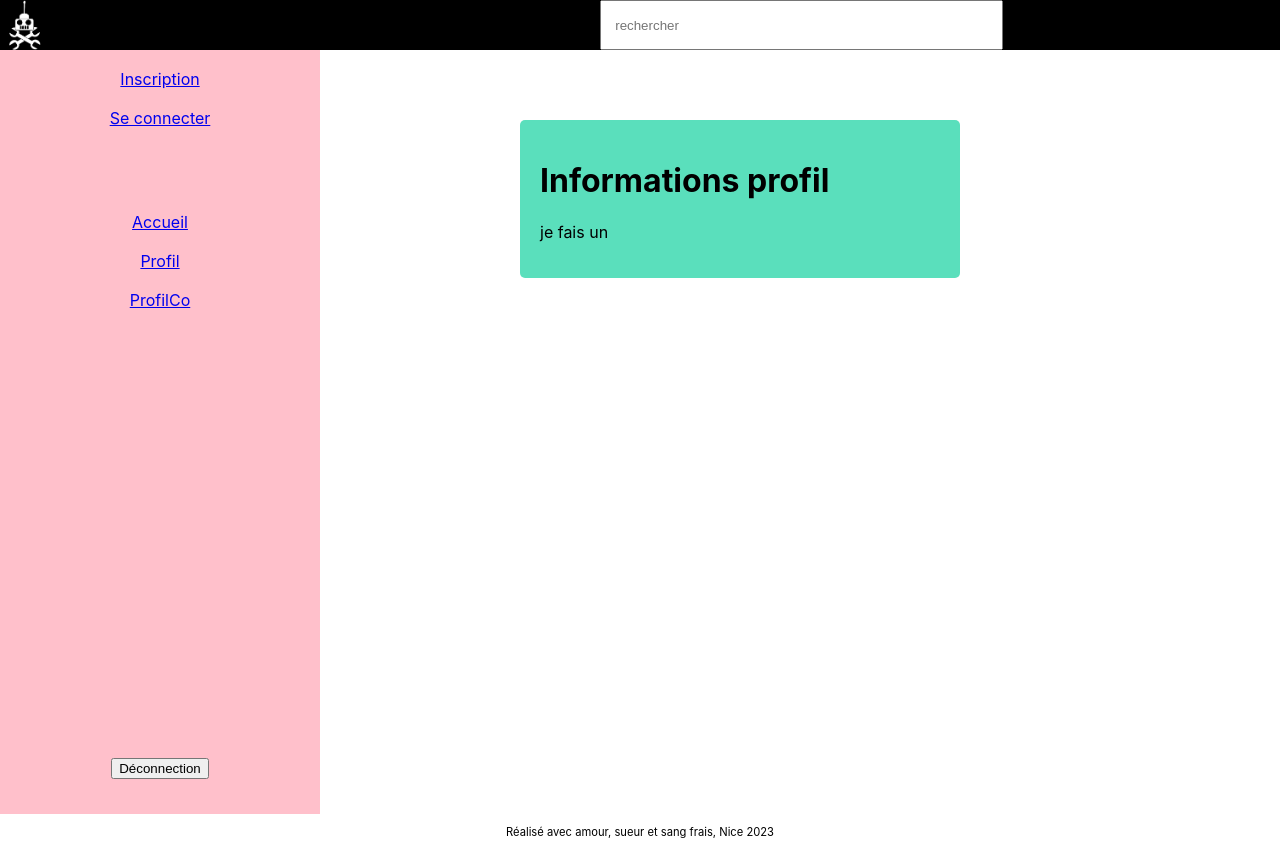
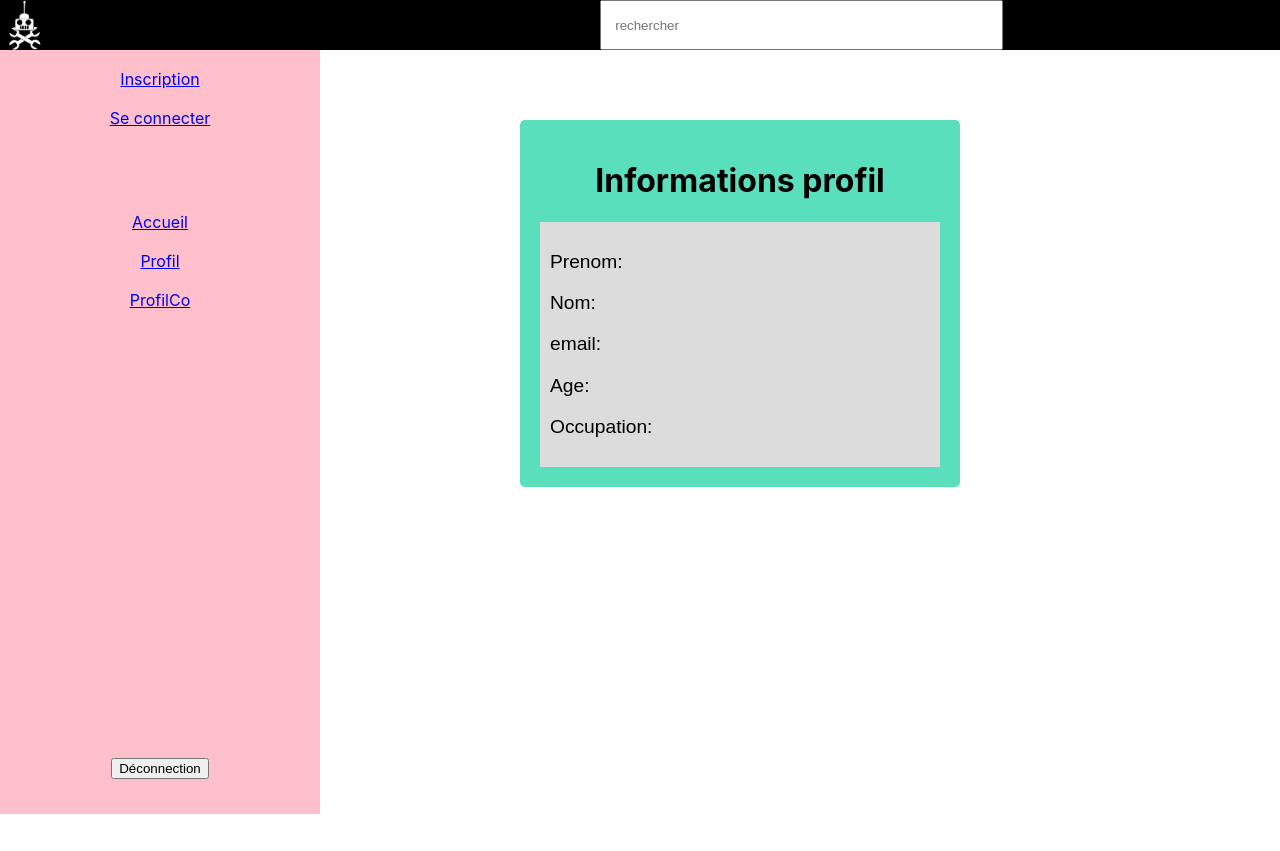
Before and after one commit to Alexandre06Github/GPTech-Social-21.02.23, a React (Create React App) app: page /profilCo in a window 1280 px wide. After the commit the page ends 814 px from the top, so only its background shows below. Built offline with nearby package versions, Linux system fonts and the light colour scheme.

Commit message:
updates profil.js + ajout dossier images

```diff
--- a/src/components/pages/profilCo.css
+++ b/src/components/pages/profilCo.css
@@ -0,0 +1,11 @@
+h1{
+    text-align: center;
+}
+
+
+.Profil{
+    background-color: gainsboro;
+    padding: 10px;
+    font-family: Arial, Helvetica, sans-serif;
+    font-size: larger;
+}
--- a/src/components/pages/profilCo.js
+++ b/src/components/pages/profilCo.js
@@ -14,10 +14,16 @@ function ProfilCo() {
         <Navbar />
         <div className="container">
           <h1>Informations profil</h1>
-          <p>je fais un</p>
-        </div>
-        <Footer/>
-      </div>
+        <div className="Profil">
+          <p>Prenom:</p>
+          <p>Nom:</p>
+          <p>email:</p>
+          <p>Age:</p>
+          <p>Occupation:</p>
+          </div>
+          </div>
+</div>
+
     );
   }
 
```
Also changed, not shown: src/Images/robots1.png (renamed from src/components/pages/robots1.png).
